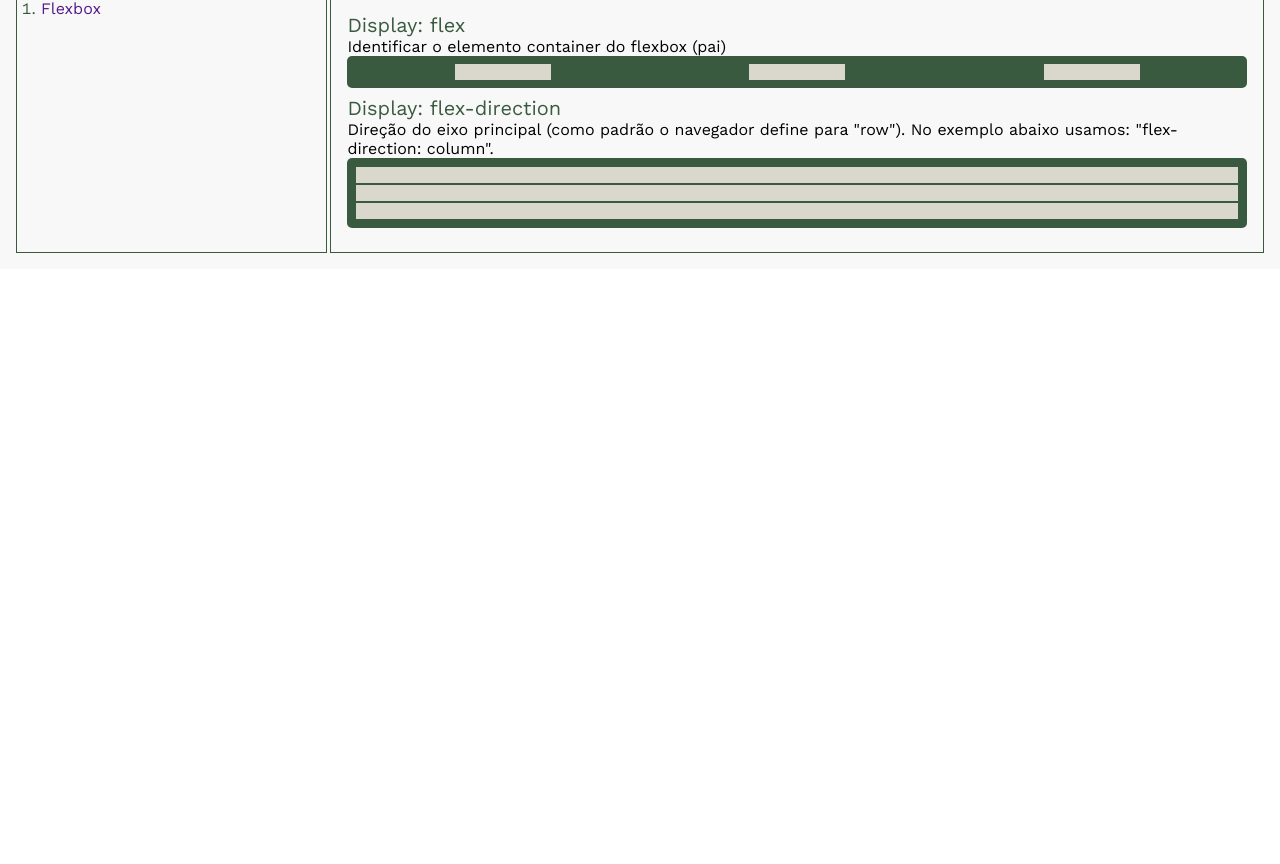
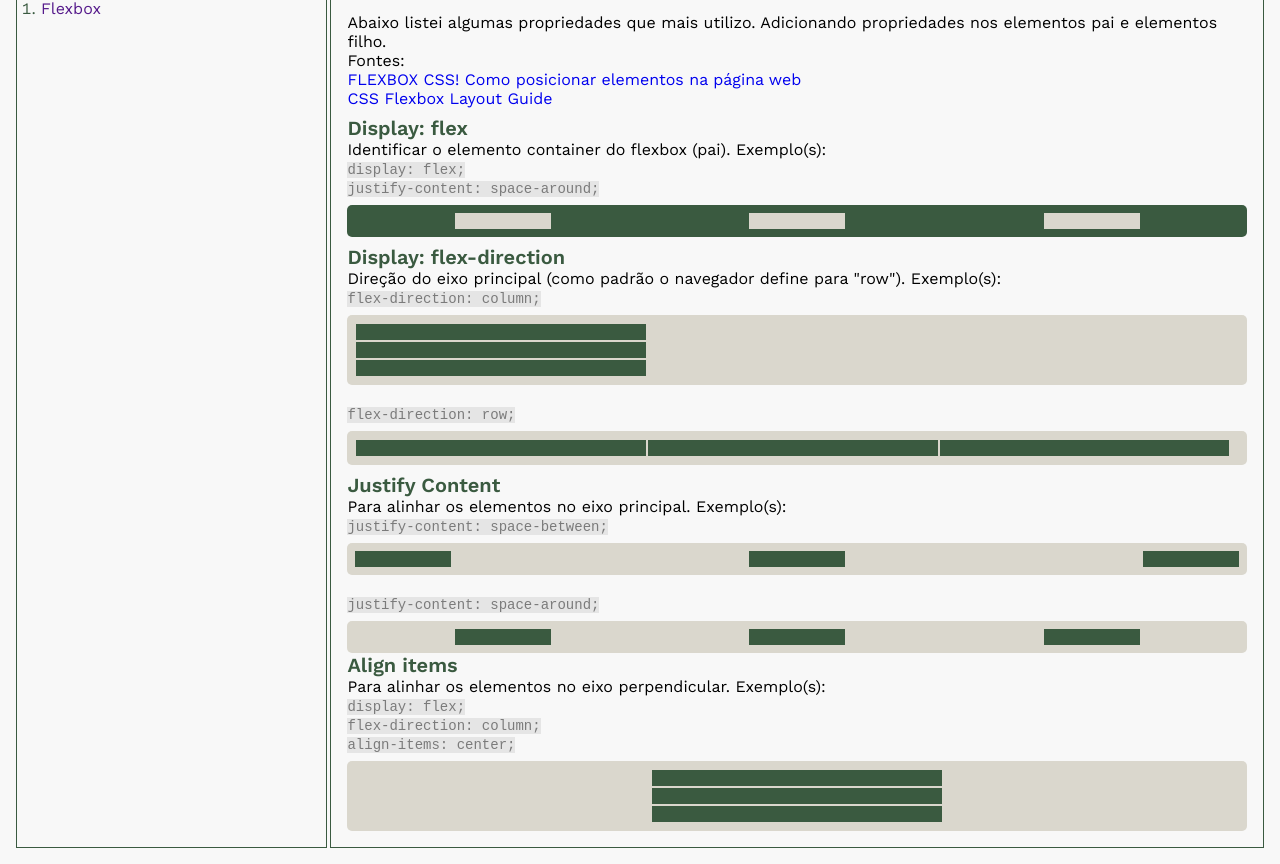
Before and after one commit to flaviaselicani/EstudandoFlexBox, a plain HTML site: page index.html in a window 1280 px wide. Shown: the part 140-1004 px from the top of the page. Before the commit the page ends 800 px from the top, so only its background shows below. Drawn offline with nearby package versions, Linux system fonts and the light colour scheme; a web font is replaced by a local one.

Commit message:
conteudos adicionados e estilização exemplos

```diff
--- a/index.html
+++ b/index.html
@@ -21,22 +21,65 @@
         <section class="conteudo">
             <div class="conteudo-flexbox">
                 <h3>Flexbox</h3>
-                <div class="cont-flexb1">
+                <p>Abaixo listei algumas propriedades que mais utilizo. Adicionando propriedades nos elementos pai e elementos filho.<br>Fontes:<br><a href="https://youtu.be/KbjLtEgmZ_E?si=LYRDXnhMvpaCGFt6" target="_blank">FLEXBOX CSS! Como posicionar elementos na página web</a><br><a href="https://css-tricks.com/snippets/css/a-guide-to-flexbox" target="_blank">CSS Flexbox Layout Guide</a></p>
+                <div class="cont-flexb-dispflex">
                     <h4>Display: flex</h4>
-                    <p>Identificar o elemento container do flexbox (pai)</p>
+                    <p>Identificar o elemento container do flexbox (pai). Exemplo(s):<br>
+                        <span>display: flex;<br>justify-content: space-around;</span>
+                    </p>
                         <div class="dispflex1-pai">
                             <div class="dispflex1-filho"></div>
                             <div class="dispflex1-filho"></div>
                             <div class="dispflex1-filho"></div>
                         </div>
                 </div>
-                <div class="cont-flexb2">
+                <div class="cont-flexb-dispflexdir">
                     <h4>Display: flex-direction</h4>
-                    <p>Direção do eixo principal (como padrão o navegador define para "row"). No exemplo abaixo usamos: "flex-direction: column".</p>
+                    <p>Direção do eixo principal (como padrão o navegador define para "row"). Exemplo(s):<br>
+                        <span>flex-direction: column;</span>
+                    </p>
                         <div class="dispflex2-pai">
                             <div class="dispflex2-filho"></div>
                             <div class="dispflex2-filho"></div>
                             <div class="dispflex2-filho"></div>
+                        </div>
+                    <p><br>
+                        <span>flex-direction: row;</span>
+                    </p>
+                        <div class="dispflex3-pai">
+                            <div class="dispflex3-filho"></div>
+                            <div class="dispflex3-filho"></div>
+                            <div class="dispflex3-filho"></div>
+                        </div>
+                </div>
+                <div class="cont-flexb-justcont">
+                    <h4>Justify Content</h4>
+                    <p>Para alinhar os elementos no eixo principal. Exemplo(s):<br>
+                        <span>justify-content: space-between;</span>
+                    </p>
+                        <div class="dispflex4-pai">
+                            <div class="dispflex4-filho"></div>
+                            <div class="dispflex4-filho"></div>
+                            <div class="dispflex4-filho"></div>
+                        </div>
+                        <p><br>
+                        <span>justify-content: space-around;</span>
+                        </p>
+                        <div class="dispflex5-pai">
+                            <div class="dispflex5-filho"></div>
+                            <div class="dispflex5-filho"></div>
+                            <div class="dispflex5-filho"></div>
+                        </div>
+                </div>
+                <div class="cont-flexb-alignite">
+                    <h4>Align items</h4>
+                    <p>Para alinhar os elementos no eixo perpendicular. Exemplo(s):<br>
+                        <span>display: flex;<br>flex-direction: column;<br>align-items: center;</span>
+                    </p>
+                        <div class="dispflex6-pai">
+                            <div class="dispflex6-filho"></div>
+                            <div class="dispflex6-filho"></div>
+                            <div class="dispflex6-filho"></div>
                         </div>
                 </div>
             </div>
--- a/style.css
+++ b/style.css
@@ -1,4 +1,4 @@
-@import url('https://fonts.googleapis.com/css2?family=Archivo+Black&family=Montserrat:ital,wght@0,100..900;1,100..900&family=Nunito+Sans:ital,opsz,wght@0,6..12,200..1000;1,6..12,200..1000&family=Source+Code+Pro:ital,wght@0,200..900;1,200..900&family=Work+Sans:ital,wght@0,100..900;1,100..900&display=swap');
+@import url('https://fonts.googleapis.com/css2?family=Google+Sans+Code:ital,wght@0,300..800;1,300..800&family=Work+Sans:ital,wght@0,100..900;1,100..900&display=swap');
 * {
     margin: 0;
     padding: 0;
@@ -44,14 +44,21 @@ header h1 {
     font-weight: 500;
     padding-bottom: .5em;
 }
-.cont-flexb1, .cont-flexb2 {
+.cont-flexb-dispflex, .cont-flexb-dispflexdir, p {
     padding-bottom: .5em;
 }
 .conteudo-flexbox h4 {
     font-size: 20px;
     color: #3A5A40;
-    font-weight: 400;
+    font-weight: 600;
 }
+span {
+    font-size: 14px;
+    font-family: "Google Sans Code", monospace;;
+    color: #7b7b7b;
+    background-color: #e5e5e5;
+}
+/* inicio conteudo-flexbox */
 .dispflex1-pai{
     padding: .5em;
     background-color: #3A5A40;
@@ -65,14 +72,63 @@ header h1 {
 }
 .dispflex2-pai{
     padding: .5em;
+    background-color: #DAD7CD;
+    border-radius: 5px;
+    flex-direction: column;
+}
+.dispflex2-filho {
+    width: 33%;
+    padding: .5em 3em .5em 3em;
     background-color: #3A5A40;
+    border: #DAD7CD solid 1px;
+}
+.dispflex3-pai{
+    padding: .5em;
+    background-color: #DAD7CD;
+    border-radius: 5px;
+    display: flex;
+    flex-direction: row;
+}
+.dispflex3-filho {
+    width: 33%;
+    padding: .5em 3em .5em 3em;
+    background-color: #3A5A40;
+    border: #DAD7CD solid 1px;
+}
+.dispflex4-pai{
+    padding: .5em;
+    background-color: #DAD7CD;
+    border-radius: 5px;
+    display: flex;
+    justify-content: space-between;
+}
+.dispflex4-filho {
+    padding: .5em 3em .5em 3em;
+    background-color: #3A5A40;
+}
+.dispflex5-pai{
+    padding: .5em;
+    background-color: #DAD7CD;
     border-radius: 5px;
     display: flex;
     justify-content: space-around;
+}
+.dispflex5-filho {
+    padding: .5em 3em .5em 3em;
+    background-color: #3A5A40;
+}
+.dispflex6-pai{
+    padding: .5em;
+    background-color: #DAD7CD;
+    border-radius: 5px;
+    display: flex;
     flex-direction: column;
+    align-items: center;
 }
-.dispflex2-filho {
+.dispflex6-filho {
+    width: 33%;
     padding: .5em 3em .5em 3em;
-    background-color: #DAD7CD;
-    border: #3A5A40 solid 1px;
+    background-color: #3A5A40;
+    border: #DAD7CD solid 1px;
 }
+/* fim conteudo-flexbox */
```
